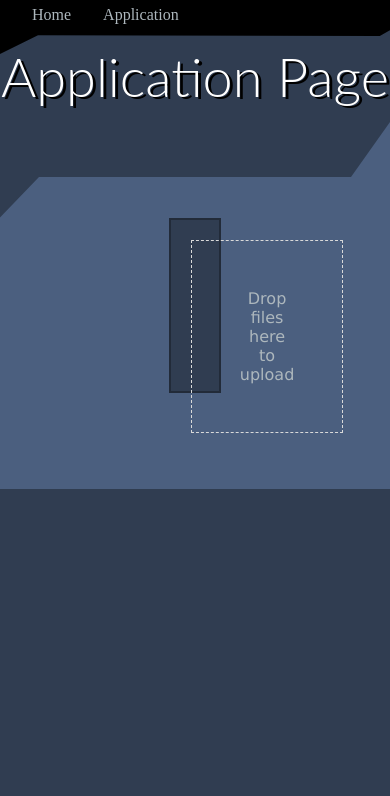
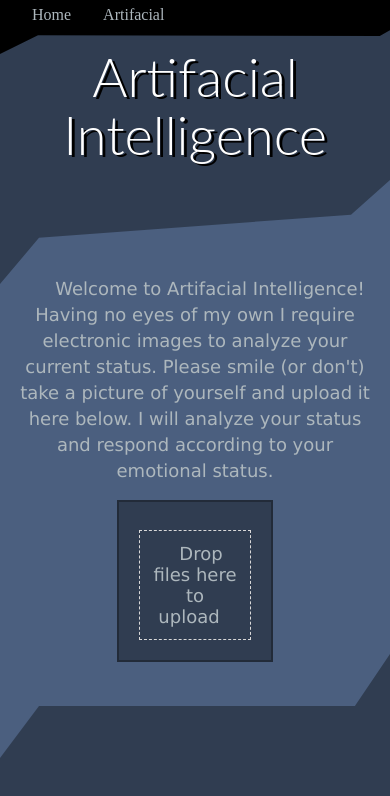
Before and after one commit to GrantRussell/Artifacial-Intelligence, a website: page app/app.html in a window 390 px wide. Drawn offline with Linux system fonts and the light colour scheme.

Commit message:
MOBILE: mobile refactor

```diff
--- a/app/app.html
+++ b/app/app.html
@@ -7,7 +7,7 @@
     <link rel="stylesheet" href="assets/css/stylesheet.css" type="text/css">
     <ul class="main-nav">
       <li><a href="index.html">Home</a>
-      <li><a class="active" href="app.html">Application</a>
+      <li><a class="active" href="app.html">Artifacial</a>
     </ul>
 
     <title>Artifacial Intelligence</title>
@@ -15,10 +15,11 @@
   <script src="assets/js/dropzone.js"></script>
   <body>
     <div class="body-ctn">
-        <h1 class="main-title">Application Page</h1>
+        <h1 class="main-title">Artifacial Intelligence</h1>
         <div class="main-ctn">
-          <div class="padding-64">
-          <form id="upload-widget" action="/upload-target" class="dropzone dz-clickable"></form>
+          <div class="padding-64 max-contstraint">
+            <p>Welcome to Artifacial Intelligence! Having no eyes of my own I require electronic images to analyze your current status. Please smile (or don't) take a picture of yourself and upload it here below. I will analyze your status and respond according to your emotional status. </p>
+            <form id="upload-widget" action="/upload-target" class="dropzone dz-clickable"></form>
           </div>
         </div>
     </div>
--- a/app/assets/css/stylesheet.css
+++ b/app/assets/css/stylesheet.css
@@ -5,8 +5,13 @@ body {
 
 p, span, div{
   font-family: 'Lucida Sans', Arial, sans-serif;
-  font-size: 16px;
+  font-size: 18px;
   color: #adb7bd;
+}
+
+p {
+  padding-right: 1rem;
+  padding-left: 1rem;
 }
 
 .main-title {
@@ -23,10 +28,9 @@ p, span, div{
 .main-ctn {
   background: #4b5f7f;
   padding: 2rem 0;
-  -webkit-clip-path: polygon(90% 15%, 100% 0, 100% 100%, 0 100%, 0 26%, 10% 15%);
-  clip-path: polygon(90% 15%, 100% 0, 100% 100%, 0 100%, 0 26%, 10% 15%);
-  /*-webkit-clip-path: polygon(94% 10%, 100% 0, 100% 100%, 0 100%, 0 10%);*/
-  /*clip-path: polygon(94% 10%, 100% 0, 100% 100%, 0 100%, 0 10%);*/
+  z-index: 0;
+  -webkit-clip-path: polygon(90% 6%, 100% 0, 100% 82%, 91% 91%, 10% 91%, 0 100%, 0 18%, 10% 10%);
+  clip-path: polygon(90% 6%, 100% 0, 100% 82%, 91% 91%, 10% 91%, 0 100%, 0 18%, 10% 10%);
 }
 
 h1 {
@@ -54,6 +58,7 @@ p {
     padding: 1rem;
     -webkit-clip-path: polygon(100% 46%, 90% 77%, 9% 76%, 0 100%, 0 0, 100% 0);
     clip-path: polygon(100% 46%, 90% 77%, 9% 76%, 0 100%, 0 0, 100% 0);
+    z-index: 1;
 }
 
 li{
@@ -77,7 +82,16 @@ li a:hover {
 }
 
 .padding-64 {
-  padding: 4rem;
+  padding: 4rem 0;
+}
+
+.max-contstraint {
+  max-width: 1200px;
+  margin: 0 auto;
+}
+
+.main-ctn p:first-child {
+  margin: 0 0 1rem;
 }
 
 /*
@@ -267,8 +281,15 @@ li a:hover {
     .dropzone.dz-clickable * {
       cursor: default;
     }
-    .dropzone.dz-clickable .dz-message, .dropzone.dz-clickable .dz-message * {
-      cursor: pointer; }
+.dropzone.dz-clickable .dz-message, .dropzone.dz-clickable .dz-message * {
+  cursor: pointer;
+}
+@media only screen and (max-device-width : 1024px) {
+  .dropzone.dz-clickable .dz-message, .dropzone.dz-clickable .dz-message * {
+    padding: .75rem;
+    margin-top: .5rem;
+  }
+}
   .dropzone.dz-started .dz-message {
     display: none; }
   .dropzone.dz-drag-hover {
@@ -471,13 +492,22 @@ li a:hover {
         border-bottom: 6px solid #be2626; }
 
 form.dropzone.dz-clickable {
-    width: 20%;
+    width: 40%;
     margin: auto;
-    height: 175px;
 }
 
 form.dropzone div {
   display: inline-block;
   border: #d9d9d9 1px dashed;
-  padding: 3rem;
 }
+
+@media only screen and (min-device-width : 1024px) {
+  form.dropzone div {
+    padding: 3rem;
+  }
+
+  form.dropzone.dz-clickable {
+    width: 20%;
+    height: 200px;
+  }
+}
```
